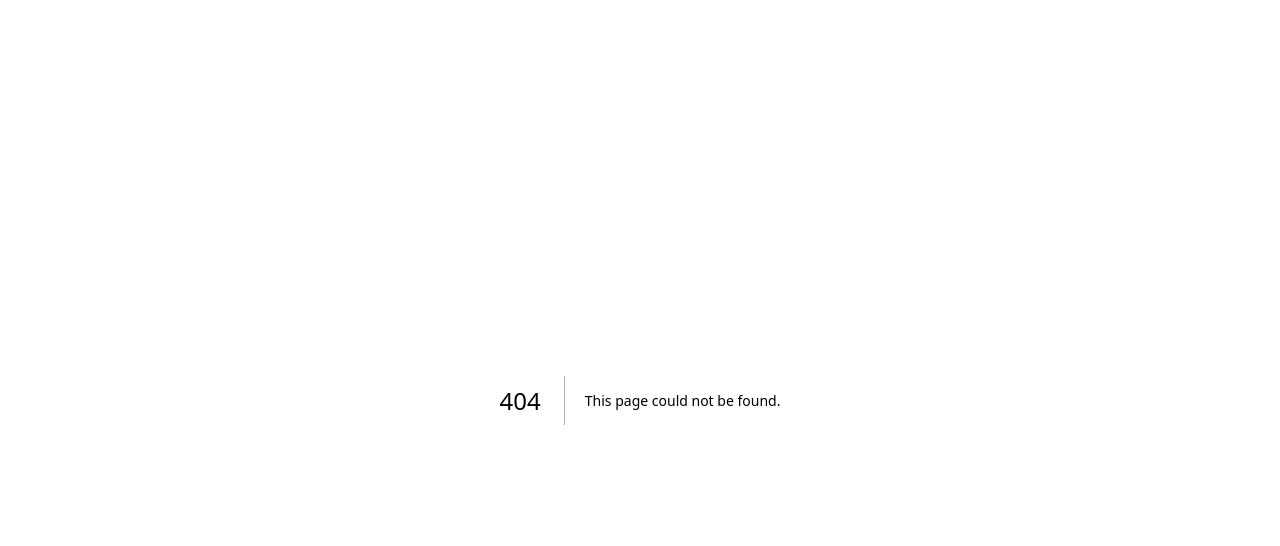
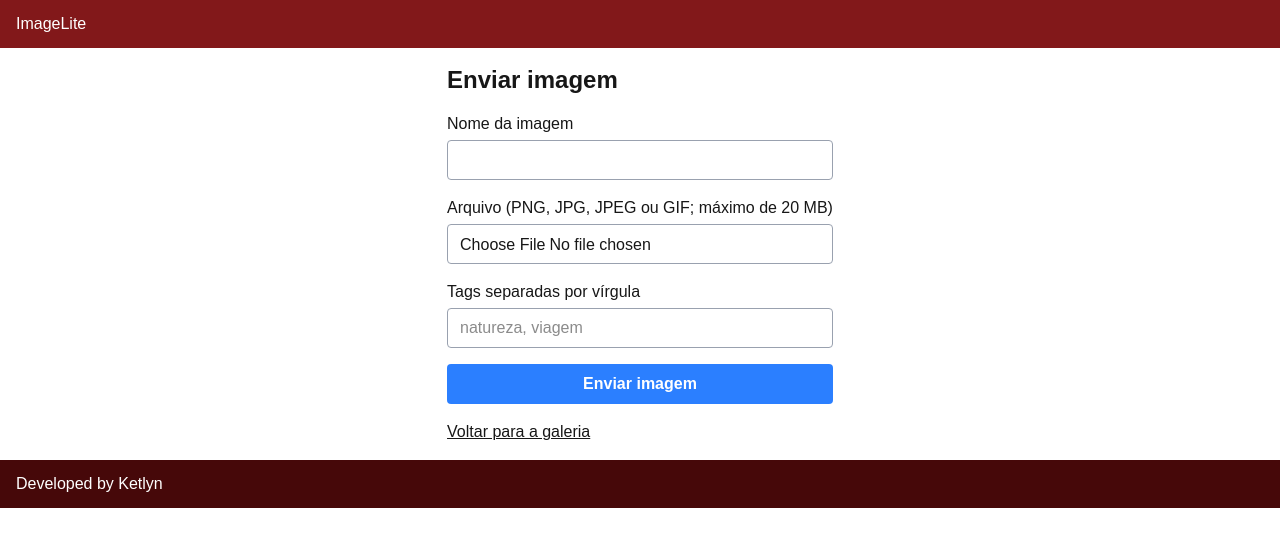
Before and after one commit to Ketlynaguiar/image, a Next.js app in the folder imagelite/: page /upload in a window 1280 px wide. Before the commit this address had no page. Shown: the top 546 px of the page. Built offline with nearby package versions, Linux system fonts and the light colour scheme.

Commit message:
16.10.26

```diff
--- /dev/null
+++ b/imagelite/app/components/Button.tsx
@@ -0,0 +1,29 @@
+import type { ButtonHTMLAttributes } from 'react';
+
+type ButtonVariant = 'primary' | 'secondary' | 'danger';
+
+interface ButtonProps extends ButtonHTMLAttributes<HTMLButtonElement> {
+  variant?: ButtonVariant;
+}
+
+const variantClasses: Record<ButtonVariant, string> = {
+  primary: 'bg-blue-500 text-white hover:bg-blue-800',
+  secondary: 'bg-gray-500 text-white hover:bg-gray-700',
+  danger: 'bg-red-500 text-white hover:bg-red-700',
+};
+
+export function Button({
+  children,
+  className,
+  variant = 'primary',
+  ...props
+}: ButtonProps) {
+  return (
+    <button
+      className={`h-10 rounded px-4 py-2 font-bold disabled:opacity-50 ${variantClasses[variant]} ${className ?? ''}`}
+      {...props}
+    >
+      {children}
+    </button>
+  );
+}
--- /dev/null
+++ b/imagelite/app/components/Input.tsx
@@ -0,0 +1,17 @@
+import type { InputHTMLAttributes } from 'react';
+
+interface InputProps extends InputHTMLAttributes<HTMLInputElement> {
+  label: string;
+}
+
+export function Input({ label, className, ...props }: InputProps) {
+  return (
+    <label className="flex flex-col gap-1">
+      <span>{label}</span>
+      <input
+        className={`h-10 rounded border border-gray-400 px-3 py-2 ${className ?? ''}`}
+        {...props}
+      />
+    </label>
+  );
+}
--- a/imagelite/app/components/index.tsx
+++ b/imagelite/app/components/index.tsx
@@ -1,2 +1,4 @@
 export * from './TemplateProgs';
 export * from './ImageCard';
+export * from './Button';
+export * from './Input';
--- a/imagelite/app/galeria/page.tsx
+++ b/imagelite/app/galeria/page.tsx
@@ -1,6 +1,8 @@
 'use client'
 //import { Template } from '../components/Template';
   //import { ImageCard } from '../components/Image';
+import { useRouter } from 'next/navigation';
+import { Button } from '../components';
   import { Template, ImageCard } from '../components';
   import { Image } from '../resouce/Image';
   import { ImageService, useImageService } from '../resouce/Service'
@@ -8,17 +10,26 @@
 
   export default function Galeria() {
 
+    const router = useRouter();
     const useService = useImageService();
     const [images, setImages] = useState<Image[]>([])
     const[query, setQuery] = useState<string>('')
     const[extension, setExtension] = useState<string> ('')
+    const [loading, setLoading] = useState<boolean>(false);
 
-    async function searchImages(){
-      const result = await useService.buscar(query, extension);
-      setImages(result);
-      console.log(query, extension)
+    async function searchImages() {
+  setLoading(true);
 
-    }
+  try {
+    const result = await useService.buscar(query, extension);
+    setImages(result);
+    console.log(query, extension);
+  } catch (error) {
+    console.error('Erro ao buscar imagens:', error);
+  } finally {
+    setLoading(false);
+  }
+}
 
     function renderImageCard(image: Image) {
       return(
@@ -52,15 +63,20 @@
                   <option value="JPEG">JPEG</option>
               </select>
               <button className="bg-blue-500 hover:bg-blue-600 text-white font-bold py-2 px-4 rounded" onClick={searchImages}>Search </button>
-              <button className="bg-red-500 hover:bg-red-600 text-white font-bold py-2 px-4 rounded">Add New </button>
+             <Button type="button"variant="danger"onClick={() => router.push('/upload')}>Add New</Button>
             </div>
         </section>
-            <section className="grid grid-cols-4 gap-4  p-4">
-          {
-            renderImageCards()
-          }
-
-            </section>
+            {loading ? (
+  <div className="flex justify-center items-center p-10">
+    <p className="text-xl font-bold text-purple-700">
+      Carregando...
+    </p>
+  </div>
+) : (
+  <section className="grid grid-cols-4 gap-4 p-4">
+    {renderImageCards()}
+  </section>
+)}
 
         </Template>
 
--- a/imagelite/app/resouce/Service.ts
+++ b/imagelite/app/resouce/Service.ts
@@ -9,6 +9,24 @@
     const response = await fetch(url);
     return  await response.json();
   }
+
+  async enviar(file: File, name: string, tags: string[]): Promise<void> {
+  const formData = new FormData();
+  formData.append('file', file);
+  formData.append('name', name);
+  tags.forEach((tag) => formData.append('tags', tag));
+
+  const response = await fetch(this.baseURL, {
+    method: 'POST',
+    body: formData,
+  });
+
+  if (!response.ok) {
+    throw new Error(
+      `Falha ao enviar imagem: ${response.status} ${response.statusText}`,
+    );
+  }
+}
 }
 // React Hook
 export const useImageService = () => new ImageService();
--- /dev/null
+++ b/imagelite/app/upload/page.tsx
@@ -0,0 +1,121 @@
+'use client';
+
+import Link from 'next/link';
+import { useRef, useState, type FormEvent } from 'react';
+import { Button, Input, Template } from '../components';
+import { useImageService } from '../resouce/Service';
+
+export default function UploadPage() {
+
+  const imageService = useImageService();
+  const formRef = useRef<HTMLFormElement>(null);
+
+  const [name, setName] = useState('');
+  const [file, setFile] = useState<File | null>(null);
+  const [tagsText, setTagsText] = useState('');
+  const [error, setError] = useState('');
+  const [success, setSuccess] = useState(false);
+  const [isLoading, setIsLoading] = useState(false);
+
+  async function handleSubmit(event: FormEvent<HTMLFormElement>) {
+    event.preventDefault();
+    setError('');
+    setSuccess(false);
+
+    const imageName = name.trim();
+    const tags = tagsText
+      .split(',')
+      .map((tag) => tag.trim())
+      .filter(Boolean);
+
+    if (!imageName) {
+      setError('Informe o nome da imagem.');
+      return;
+    }
+    if (!file) {
+      setError('Selecione um arquivo de imagem.');
+      return;
+    }
+    if (file.size > 20 * 1024 * 1024) {
+      setError('O arquivo deve ter no máximo 20 MB.');
+      return;
+    }
+    if (tags.length === 0) {
+      setError('Informe pelo menos uma tag.');
+      return;
+    }
+
+    setIsLoading(true);
+    try {
+      await imageService.enviar(file, imageName, tags);
+      setSuccess(true);
+      setName('');
+      setFile(null);
+      setTagsText('');
+      formRef.current?.reset();
+    } catch (cause) {
+      console.error('Erro ao enviar imagem:', cause);
+      setError(
+        cause instanceof Error
+          ? cause.message
+          : 'Não foi possível enviar a imagem.',
+      );
+    } finally {
+      setIsLoading(false);
+    }
+  }
+
+  return (
+    <Template>
+      <main className="mx-auto max-w-xl p-4">
+        <h1 className="mb-4 text-2xl font-bold">Enviar imagem</h1>
+
+        <form
+          ref={formRef}
+          className="flex flex-col gap-4"
+          onSubmit={handleSubmit}
+        >
+          <Input
+            label="Nome da imagem"
+            value={name}
+            onChange={(event) => setName(event.target.value)}
+            required
+          />
+
+          <Input
+            label="Arquivo (PNG, JPG, JPEG ou GIF; máximo de 20 MB)"
+            type="file"
+            accept=".png,.jpg,.jpeg,.gif"
+            onChange={(event) =>
+              setFile(event.currentTarget.files?.[0] ?? null)
+            }
+            required
+          />
+
+          <Input
+            label="Tags separadas por vírgula"
+            value={tagsText}
+            onChange={(event) => setTagsText(event.target.value)}
+            placeholder="natureza, viagem"
+            required
+          />
+
+          <Button type="submit" disabled={isLoading}>
+            {isLoading ? 'Enviando...' : 'Enviar imagem'}
+          </Button>
+        </form>
+
+        {error && <p className="mt-4 text-red-600" role="alert">{error}</p>}
+        {success && (
+          <p className="mt-4 text-green-700" role="status">
+            Imagem enviada com sucesso!
+          </p>
+        )}
+
+        <Link className="mt-4 inline-block underline" href="/galeria">
+          Voltar para a galeria
+        </Link>
+      </main>
+    </Template>
+  );
+}
```
